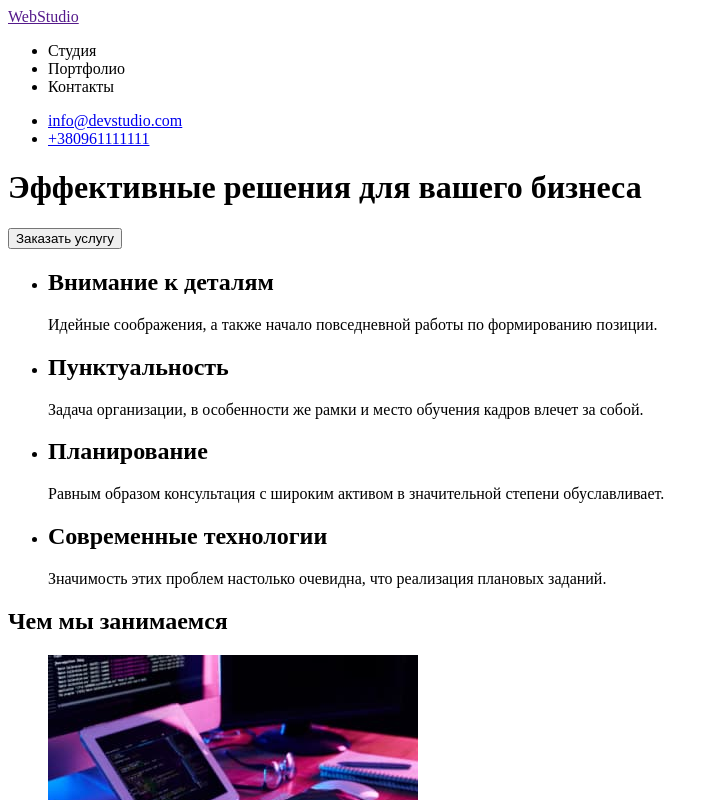
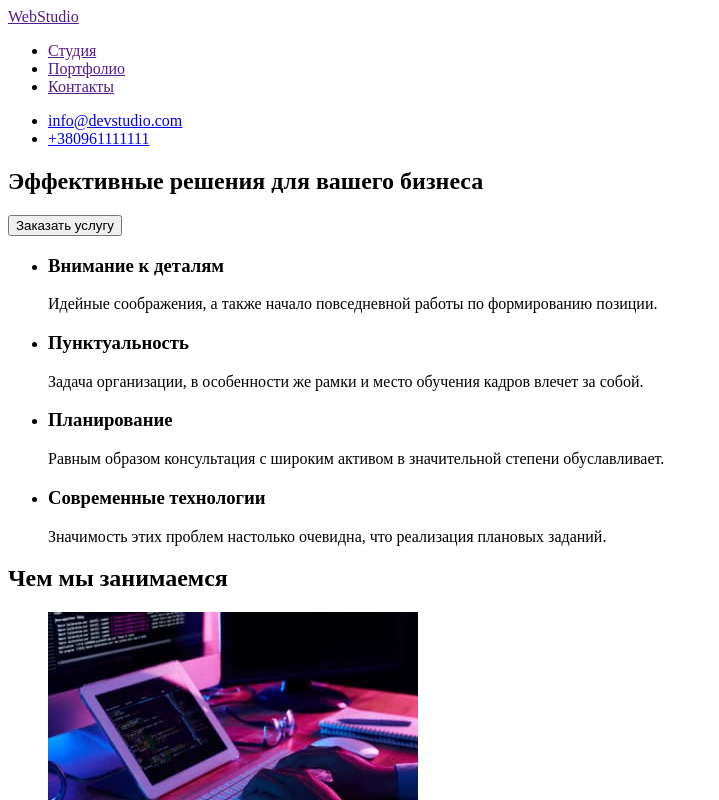
Before and after one commit to Katenver/goit-markup-hw-01, a plain HTML site: page index.html in a window 1280 px wide. Shown: the top 800 px of the page, without its empty margins (0-719 px from the left). Drawn offline with Linux system fonts and the light colour scheme.

Commit message:
After mentor check

```diff
--- a/index.html
+++ b/index.html
@@ -12,51 +12,51 @@
       <!--Navigate-->
       <nav>
         <ul>
-          <li>Студия</li>
-          <li>Портфолио</li>
-          <li>Контакты</li>
+          <li><a href="">Студия</a></li>
+          <li><a href="">Портфолио</a></li>
+          <li><a href="">Контакты</a></li>
         </ul>
       </nav>
-    </header>
-    <!--Contacts-->
-    <div>
+      <!--Contacts-->
+
       <ul>
         <li><a href="mailto:info@devstudio.com">info@devstudio.com</a></li>
         <li><a href="tel:+380961111111">+380961111111</a></li>
       </ul>
-    </div>
+    </header>
     <main>
       <!--Эффективные решения и кнопка-->
-      <h1>Эффективные решения для вашего бизнеса</h1>
-      <p>
+      <section>
+        <h1>Эффективные решения для вашего бизнеса</h1>
+
         <button type="button">Заказать услугу</button>
-      </p>
+      </section>
       <!--Наши достоинства-->
       <section>
         <ul>
           <li>
-            <h2>Внимание к деталям</h2>
+            <h3>Внимание к деталям</h3>
             <p>
               Идейные соображения, а также начало повседневной работы по
               формированию позиции.
             </p>
           </li>
           <li>
-            <h2>Пунктуальность</h2>
+            <h3>Пунктуальность</h3>
             <p>
               Задача организации, в особенности же рамки и место обучения кадров
               влечет за собой.
             </p>
           </li>
           <li>
-            <h2>Планирование</h2>
+            <h3>Планирование</h3>
             <p>
               Равным образом консультация с широким активом в значительной
               степени обуславливает.
             </p>
           </li>
           <li>
-            <h2>Современные технологии</h2>
+            <h3>Современные технологии</h3>
             <p>
               Значимость этих проблем настолько очевидна, что реализация
               плановых заданий.
@@ -130,9 +130,9 @@
     <footer>
       <a href="">WebStudio</a>
       <address>
-        г. Киев, пр-т Леси Украинки, 26<br />
-        info@example.com <br />
-        +38 099 111 11 11
+        <p>г. Киев, пр-т Леси Украинки, 26</p>
+        <a href="mailto:info@devstudio.com">info@devstudio.com</a>
+        <a href="tel:+380961111111">+380961111111</a>
       </address>
     </footer>
   </body>
```
